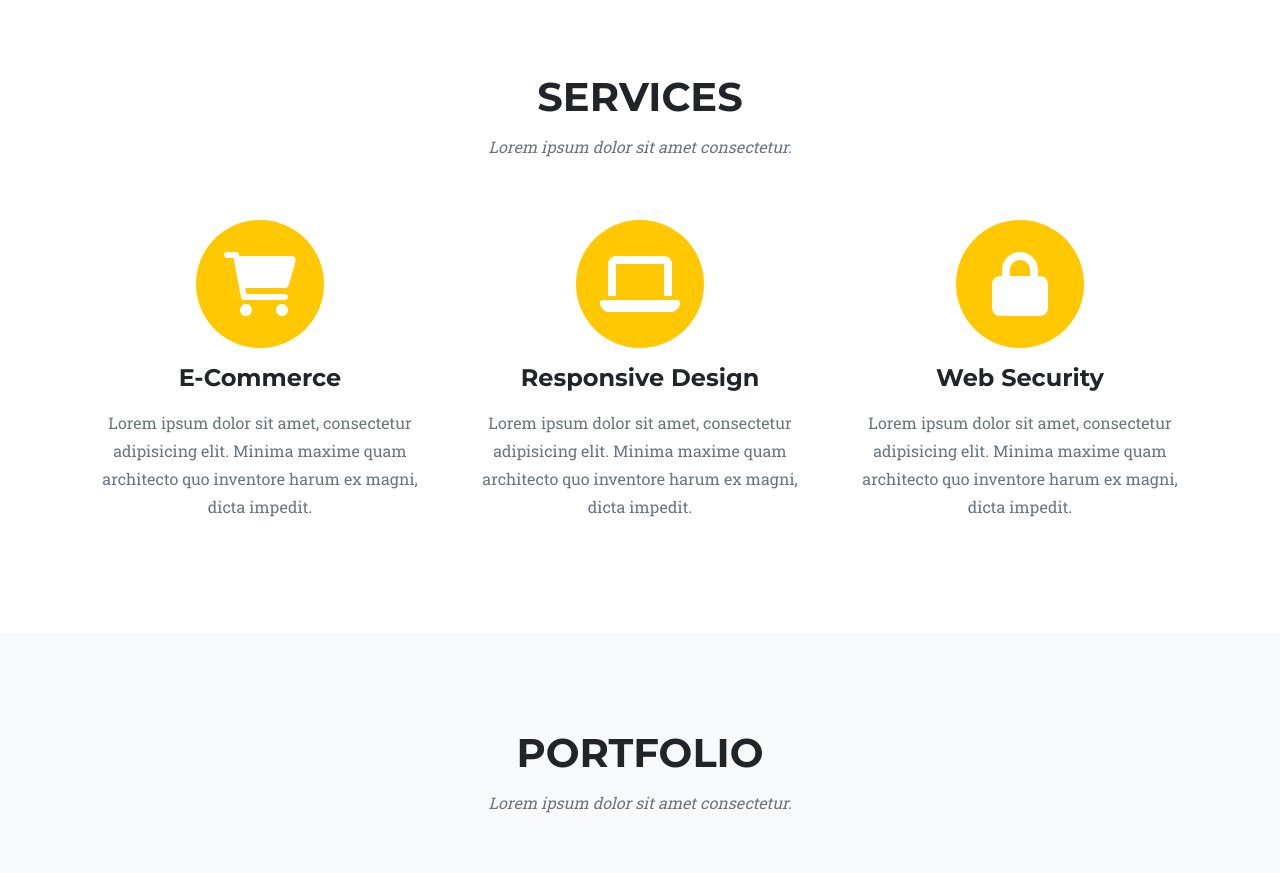
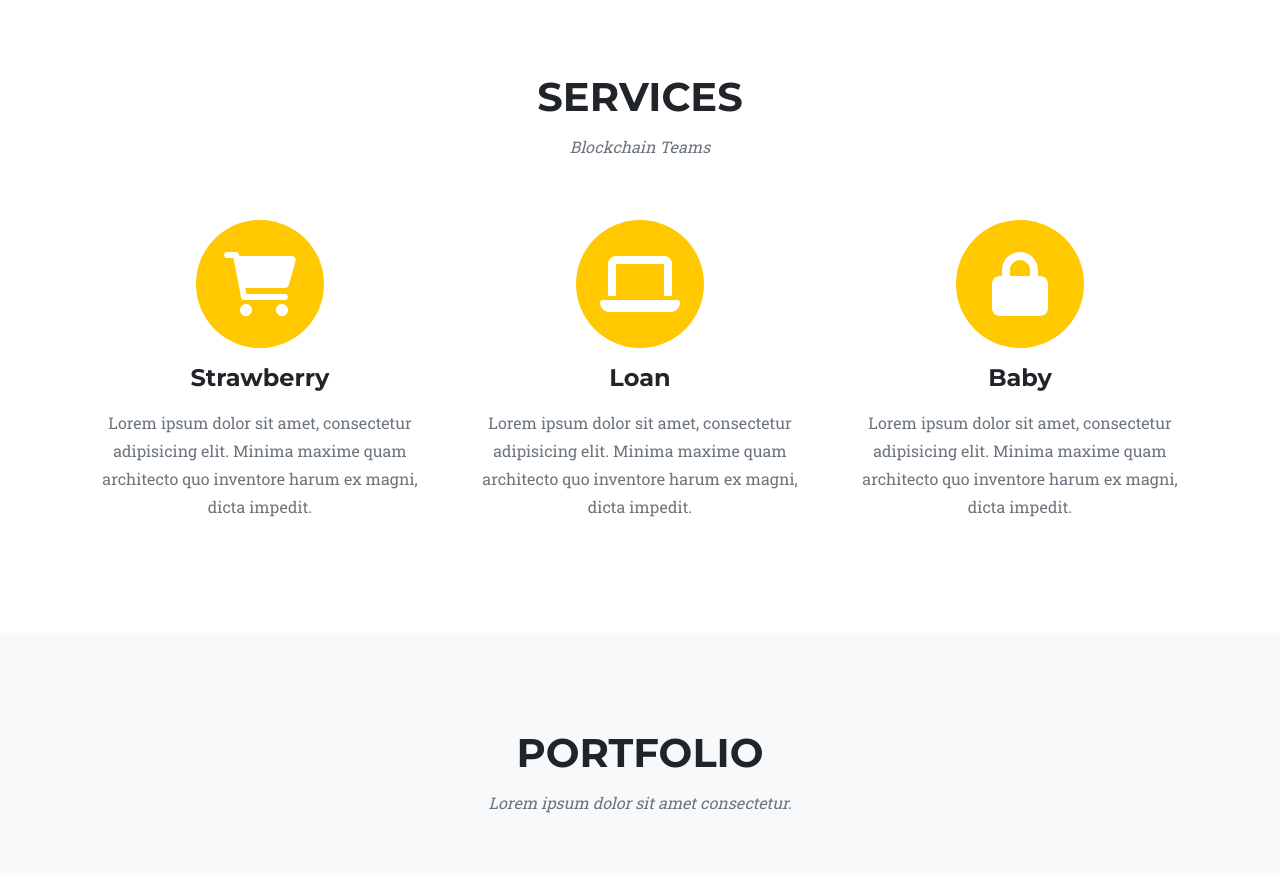
Before and after one commit to QESBCS/QES22-T3, a plain HTML site: page index.html in a window 1280 px wide. Shown: the part 840-1713 px from the top of the page. Drawn offline with nearby package versions, Linux system fonts and the light colour scheme.

Commit message:
Update index.html

```diff
--- a/index.html
+++ b/index.html
@@ -49,7 +49,7 @@
             <div class="container">
                 <div class="text-center">
                     <h2 class="section-heading text-uppercase">Services</h2>
-                    <h3 class="section-subheading text-muted">Lorem ipsum dolor sit amet consectetur.</h3>
+                    <h3 class="section-subheading text-muted">Blockchain Teams</h3>
                 </div>
                 <div class="row text-center">
                     <div class="col-md-4">
@@ -57,7 +57,7 @@
                             <i class="fas fa-circle fa-stack-2x text-primary"></i>
                             <i class="fas fa-shopping-cart fa-stack-1x fa-inverse"></i>
                         </span>
-                        <h4 class="my-3">E-Commerce</h4>
+                        <h4 class="my-3">Strawberry</h4>
                         <p class="text-muted">Lorem ipsum dolor sit amet, consectetur adipisicing elit. Minima maxime quam architecto quo inventore harum ex magni, dicta impedit.</p>
                     </div>
                     <div class="col-md-4">
@@ -65,7 +65,7 @@
                             <i class="fas fa-circle fa-stack-2x text-primary"></i>
                             <i class="fas fa-laptop fa-stack-1x fa-inverse"></i>
                         </span>
-                        <h4 class="my-3">Responsive Design</h4>
+                        <h4 class="my-3">Loan</h4>
                         <p class="text-muted">Lorem ipsum dolor sit amet, consectetur adipisicing elit. Minima maxime quam architecto quo inventore harum ex magni, dicta impedit.</p>
                     </div>
                     <div class="col-md-4">
@@ -73,7 +73,7 @@
                             <i class="fas fa-circle fa-stack-2x text-primary"></i>
                             <i class="fas fa-lock fa-stack-1x fa-inverse"></i>
                         </span>
-                        <h4 class="my-3">Web Security</h4>
+                        <h4 class="my-3">Baby</h4>
                         <p class="text-muted">Lorem ipsum dolor sit amet, consectetur adipisicing elit. Minima maxime quam architecto quo inventore harum ex magni, dicta impedit.</p>
                     </div>
                 </div>
```
